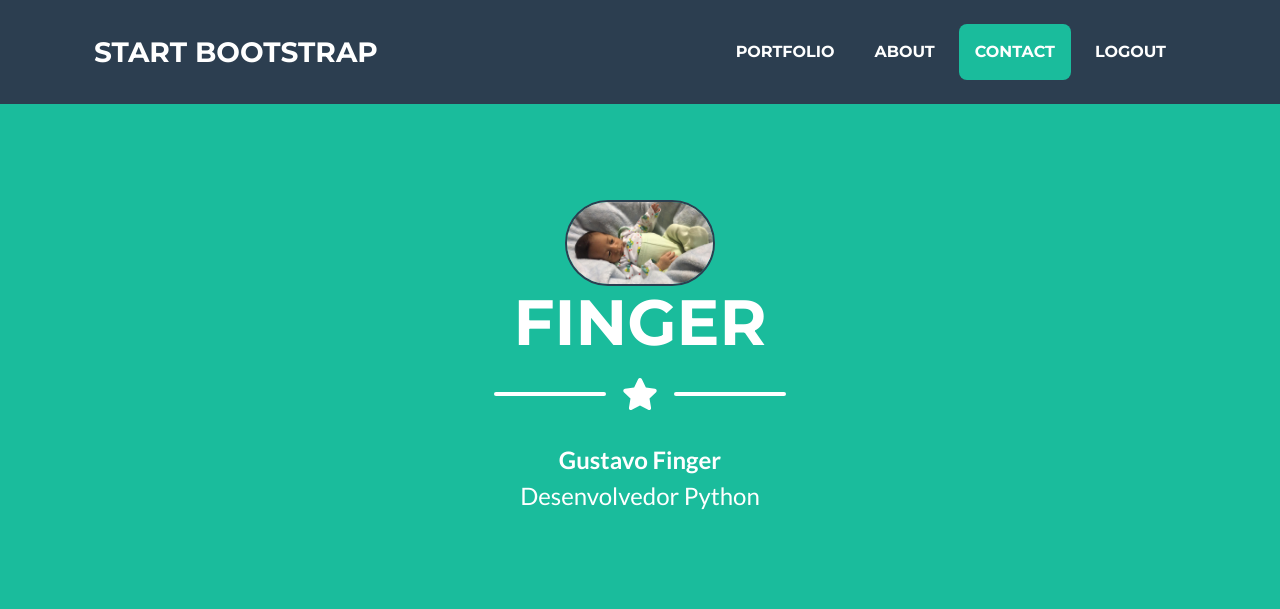
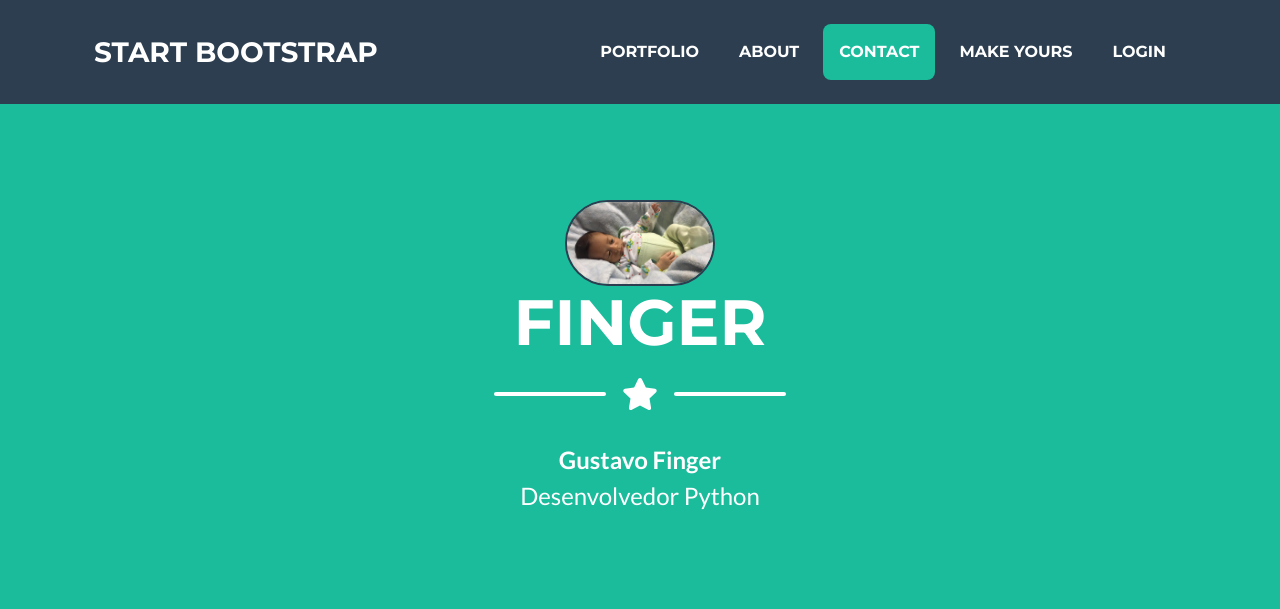
Before and after one commit to LuizFrL/PraticandoDjango, a Django app: a page that uses templates/base.html in a window 1280 px wide. Shown: the top 609 px of the page. Run offline with Django 3.2, Linux system fonts and the light colour scheme; data comes from the database, SQL or seed files in the repository; both versions use the stored data as it was after the commit; some libraries are stand-ins or nearby versions.

Commit message:
Melhorando codigo, incluindo lista navbar

```diff
--- a/templates/base.html
+++ b/templates/base.html
@@ -29,9 +29,6 @@
 <script src="https://stackpath.bootstrapcdn.com/bootstrap/4.5.0/js/bootstrap.bundle.min.js"></script>
 <!-- Third party plugin JS-->
 <script src="https://cdnjs.cloudflare.com/ajax/libs/jquery-easing/1.4.1/jquery.easing.min.js"></script>
-<!-- Contact form JS-->
-<script src="{% static 'assets/mail/jqBootstrapValidation.js' %}"></script>
-<script src="{% static 'assets/mail/contact_me.js' %}"></script>
 <!-- Core theme JS-->
 <script src="{% static 'js/scripts.js' %}"></script>
 </html>
--- /dev/null
+++ b/templates/partials/portifolio/lists/navbar_url.html
@@ -0,0 +1,27 @@
+{% if user.is_autenticated %}
+    <ul class="navbar-nav ml-auto">
+        <li class="nav-item mx-0 mx-lg-1"><a class="nav-link py-3 px-0 px-lg-3 rounded js-scroll-trigger"
+                                             href="#portfolio">Portfolio</a></li>
+        <li class="nav-item mx-0 mx-lg-1"><a class="nav-link py-3 px-0 px-lg-3 rounded js-scroll-trigger"
+                                             href="#about">About</a></li>
+        <li class="nav-item mx-0 mx-lg-1"><a class="nav-link py-3 px-0 px-lg-3 rounded js-scroll-trigger"
+                                             href="#contact">Contact</a></li>
+        <li class="nav-item mx-0 mx-lg-1"><a class="nav-link py-3 px-0 px-lg-3 rounded js-scroll-trigger"
+                                             href="{% url 'logout' %}">Logout</a></li>
+
+    </ul>
+
+{% else %}
+    <ul class="navbar-nav ml-auto">
+        <li class="nav-item mx-0 mx-lg-1"><a class="nav-link py-3 px-0 px-lg-3 rounded js-scroll-trigger"
+                                             href="#portfolio">Portfolio</a></li>
+        <li class="nav-item mx-0 mx-lg-1"><a class="nav-link py-3 px-0 px-lg-3 rounded js-scroll-trigger"
+                                             href="#about">About</a></li>
+        <li class="nav-item mx-0 mx-lg-1"><a class="nav-link py-3 px-0 px-lg-3 rounded js-scroll-trigger"
+                                             href="#contact">Contact</a></li>
+        <li class="nav-item mx-0 mx-lg-1"><a class="nav-link py-3 px-0 px-lg-3 rounded js-scroll-trigger"
+                                             href="{% url 'cadastro' %}">Make Yours</a></li>
+        <li class="nav-item mx-0 mx-lg-1"><a class="nav-link py-3 px-0 px-lg-3 rounded js-scroll-trigger"
+                                             href="{% url 'login' %}">Login</a></li>
+    </ul>
+{% endif %}
--- a/templates/portifolio/portifolio_user.html
+++ b/templates/portifolio/portifolio_user.html
@@ -13,16 +13,7 @@
                 <i class="fas fa-bars"></i>
             </button>
             <div class="collapse navbar-collapse" id="navbarResponsive">
-                <ul class="navbar-nav ml-auto">
-                    <li class="nav-item mx-0 mx-lg-1"><a class="nav-link py-3 px-0 px-lg-3 rounded js-scroll-trigger"
-                                                         href="#portfolio">Portfolio</a></li>
-                    <li class="nav-item mx-0 mx-lg-1"><a class="nav-link py-3 px-0 px-lg-3 rounded js-scroll-trigger"
-                                                         href="#about">About</a></li>
-                    <li class="nav-item mx-0 mx-lg-1"><a class="nav-link py-3 px-0 px-lg-3 rounded js-scroll-trigger"
-                                                         href="#contact">Contact</a></li>
-                    <li class="nav-item mx-0 mx-lg-1"><a class="nav-link py-3 px-0 px-lg-3 rounded js-scroll-trigger"
-                                                         href="{% url 'logout' %}">Logout</a></li>
-                </ul>
+                {% include 'partials/portifolio/lists/navbar_url.html' %}
             </div>
         </div>
     </nav>
@@ -58,16 +49,6 @@
                 <div class="divider-custom-icon"><i class="fas fa-star"></i></div>
                 <div class="divider-custom-line"></div>
             </div>
-            <!-- Portfolio Grid Items-->
-
-            {#                {% for portifolio_grid in portifolios %}#}
-            {#                    <div class="column">#}
-            {#                        {% for portifolio in portifolio_grid %}#}
-            {#                            {% include 'partials/portifolio/portifolio_item.html' with portifolio=portifolio index=forloop.counter %}#}
-            {#                        {% endfor %}#}
-            {#                    </div>#}
-            {#                {% endfor %}#}
-
             <div class="row">
                 {% for portifolio in portifolios %}
                     {% include 'partials/portifolio/portifolio_item.html' with portifolio=portifolio index=forloop.counter delete=False %}
```
Also changed, not shown: templates/portifolio/model_portifolio.html (+1 -13 lines), templates/portifolio/portifolio_pessoal.html (+1 -11 lines), Projeto_Portifolio.db.
